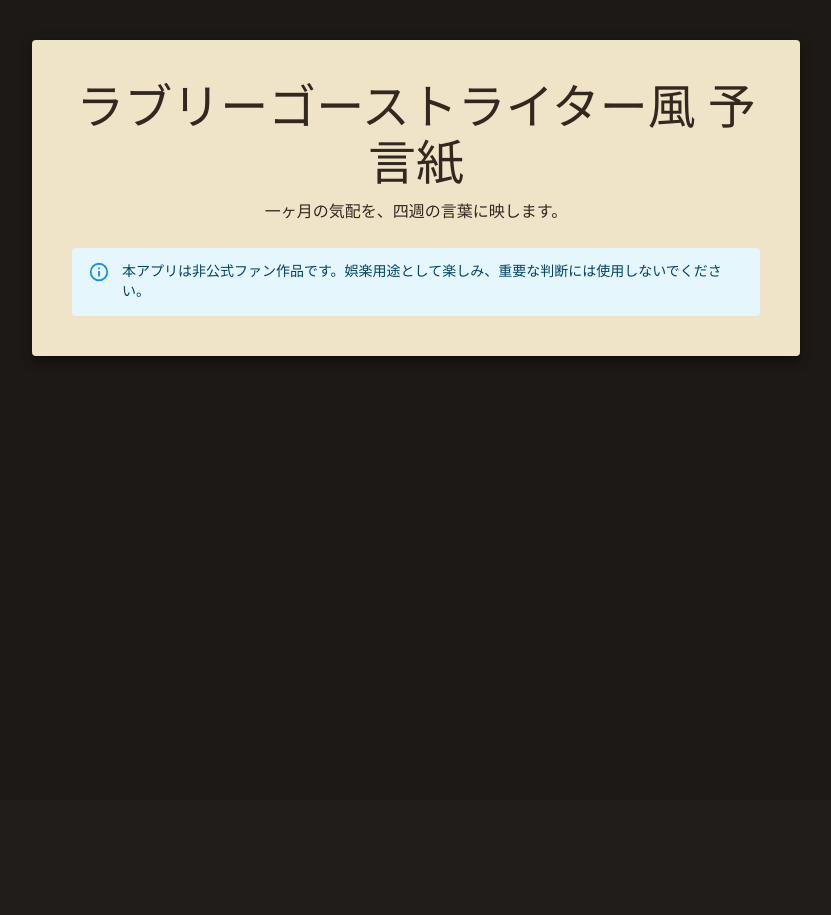
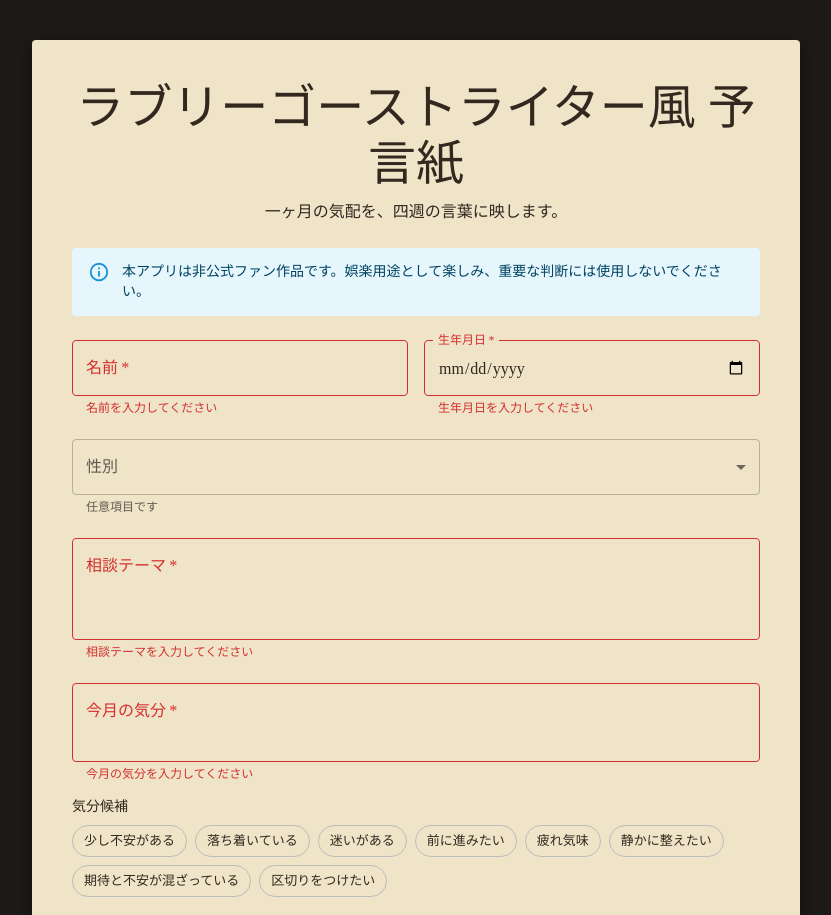
Before and after one commit to Progaku/lovely-ghostwriter, a React (Vite) app: page / in a window 1280 px wide. Shown: the top 915 px of the page, without its empty margins (224-1055 px from the left). Before the commit the page ends 800 px from the top, so only its background shows below. Built offline with nearby package versions, Linux system fonts and the light colour scheme.

Commit message:
✨ 予言入力フォームを作成

```diff
--- a/src/app/App.tsx
+++ b/src/app/App.tsx
@@ -1,7 +1,27 @@
+import { useMemo, useState } from "react";
 import { Alert, CssBaseline, Paper, ThemeProvider, Typography } from "@mui/material";
+import { ProphecyForm, validateInput } from "../features";
+import type { ValidatableProphecyInput } from "../features";
 import { theme } from "./theme";
 
+/** 初期表示時の空フォーム値 */
+const initialInput: ValidatableProphecyInput = {
+  name: "",
+  birthDate: null,
+  gender: undefined,
+  theme: "",
+  mood: "",
+};
+
+/** アプリ全体の画面と入力状態を管理する */
 export function App() {
+  const [input, setInput] = useState<ValidatableProphecyInput>(initialInput);
+  const validation = useMemo(() => validateInput(input), [input]);
+
+  function handleGenerate(): void {
+    return undefined;
+  }
+
   return (
     <ThemeProvider theme={theme}>
       <CssBaseline />
@@ -23,6 +43,14 @@ export function App() {
           <Alert severity="info">
             本アプリは非公式ファン作品です。娯楽用途として楽しみ、重要な判断には使用しないでください。
           </Alert>
+
+          <ProphecyForm
+            value={input}
+            errors={validation.errors}
+            canGenerate={validation.isValid}
+            onChange={setInput}
+            onGenerate={handleGenerate}
+          />
         </Paper>
       </main>
     </ThemeProvider>
--- /dev/null
+++ b/src/features/components/ProphecyForm.tsx
@@ -0,0 +1,208 @@
+import {
+  Button,
+  Chip,
+  FormControl,
+  FormHelperText,
+  InputLabel,
+  MenuItem,
+  Select,
+  TextField,
+  Typography,
+} from "@mui/material";
+import type { SelectChangeEvent } from "@mui/material";
+import { genderOptions, inputMaxLengths, moodSuggestions } from "../constants/input";
+import type { Gender, ValidationErrors } from "../types";
+import type { ValidatableProphecyInput } from "../logic/validation";
+
+/** 予言入力フォームに渡す表示値と操作イベント */
+export type ProphecyFormProps = {
+  /** フォームに表示する入力値 */
+  value: ValidatableProphecyInput;
+  /** フィールドごとのバリデーションエラー */
+  errors: ValidationErrors;
+  /** 生成操作が可能かどうか */
+  canGenerate: boolean;
+  /** 入力値が変更されたときの通知 */
+  onChange: (nextValue: ValidatableProphecyInput) => void;
+  /** 生成ボタンが押されたときの通知 */
+  onGenerate: () => void;
+};
+
+/** 予言生成前に必要なユーザー入力を受け取るフォーム */
+export function ProphecyForm({
+  value,
+  errors,
+  canGenerate,
+  onChange,
+  onGenerate,
+}: ProphecyFormProps) {
+  const birthDateValue = formatDateInputValue(value.birthDate);
+
+  /** 文字列フィールドの変更を親へ伝える */
+  function handleTextChange(fieldName: "name" | "theme" | "mood", nextValue: string): void {
+    onChange({
+      ...value,
+      [fieldName]: nextValue,
+    });
+  }
+
+  /** 生年月日入力の文字列をDateへ変換して親へ伝える */
+  function handleBirthDateChange(nextValue: string): void {
+    onChange({
+      ...value,
+      birthDate: parseDateInputValue(nextValue),
+    });
+  }
+
+  /** 性別選択を任意入力として親へ伝える */
+  function handleGenderChange(event: SelectChangeEvent<string>): void {
+    const nextGender = event.target.value;
+    onChange({
+      ...value,
+      gender: nextGender === "" ? undefined : (nextGender as Gender),
+    });
+  }
+
+  /** 気分候補を自由入力欄へ反映する */
+  function handleMoodSuggestionSelect(nextMood: string): void {
+    onChange({
+      ...value,
+      mood: nextMood,
+    });
+  }
+
+  /** 生成ボタンのクリックを親へ通知する */
+  function handleGenerateClick(): void {
+    if (canGenerate) {
+      onGenerate();
+    }
+  }
+
+  return (
+    <div className="space-y-5">
+      <div className="grid gap-4 sm:grid-cols-2">
+        <TextField
+          label="名前"
+          value={value.name}
+          onChange={(event) => handleTextChange("name", event.target.value)}
+          error={errors.name != null}
+          helperText={errors.name ?? `${inputMaxLengths.name}文字以内で入力してください`}
+          slotProps={{ htmlInput: { maxLength: inputMaxLengths.name } }}
+          required
+          fullWidth
+        />
+
+        <TextField
+          label="生年月日"
+          type="date"
+          value={birthDateValue}
+          onChange={(event) => handleBirthDateChange(event.target.value)}
+          error={errors.birthDate != null}
+          helperText={errors.birthDate ?? "未来日は入力できません"}
+          slotProps={{ inputLabel: { shrink: true } }}
+          required
+          fullWidth
+        />
+      </div>
+
+      <FormControl fullWidth error={errors.gender != null}>
+        <InputLabel id="prophecy-gender-label">性別</InputLabel>
+        <Select
+          labelId="prophecy-gender-label"
+          id="prophecy-gender"
+          label="性別"
+          value={value.gender ?? ""}
+          onChange={handleGenderChange}
+        >
+          <MenuItem value="">未選択</MenuItem>
+          {genderOptions.map((genderOption) => (
+            <MenuItem key={genderOption} value={genderOption}>
+              {genderOption}
+            </MenuItem>
+          ))}
+        </Select>
+        <FormHelperText>{errors.gender ?? "任意項目です"}</FormHelperText>
+      </FormControl>
+
+      <TextField
+        label="相談テーマ"
+        value={value.theme}
+        onChange={(event) => handleTextChange("theme", event.target.value)}
+        error={errors.theme != null}
+        helperText={errors.theme ?? `${inputMaxLengths.theme}文字以内で入力してください`}
+        slotProps={{ htmlInput: { maxLength: inputMaxLengths.theme } }}
+        required
+        fullWidth
+        multiline
+        minRows={3}
+      />
+
+      <div className="space-y-3">
+        <TextField
+          label="今月の気分"
+          value={value.mood}
+          onChange={(event) => handleTextChange("mood", event.target.value)}
+          error={errors.mood != null}
+          helperText={errors.mood ?? `${inputMaxLengths.mood}文字以内で入力してください`}
+          slotProps={{ htmlInput: { maxLength: inputMaxLengths.mood } }}
+          required
+          fullWidth
+          multiline
+          minRows={2}
+        />
+
+        <div className="space-y-2">
+          <Typography component="p" variant="body2">
+            気分候補
+          </Typography>
+          <div className="flex flex-wrap gap-2">
+            {moodSuggestions.map((suggestion) => (
+              <Chip
+                key={suggestion}
+                label={suggestion}
+                onClick={() => handleMoodSuggestionSelect(suggestion)}
+                variant={value.mood === suggestion ? "filled" : "outlined"}
+                color={value.mood === suggestion ? "primary" : "default"}
+              />
+            ))}
+          </div>
+        </div>
+      </div>
+
+      <div className="flex justify-end">
+        <Button
+          type="button"
+          variant="contained"
+          size="large"
+          disabled={!canGenerate}
+          onClick={handleGenerateClick}
+        >
+          予言を生成する
+        </Button>
+      </div>
+    </div>
+  );
+}
+
+/** Dateをdate inputで表示できるYYYY-MM-DDへ変換する */
+function formatDateInputValue(birthDate?: Date | null): string {
+  if (birthDate == null || Number.isNaN(birthDate.getTime())) {
+    return "";
+  }
+
+  const year = birthDate.getFullYear();
+  const month = String(birthDate.getMonth() + 1).padStart(2, "0");
+  const day = String(birthDate.getDate()).padStart(2, "0");
+
+  return `${year}-${month}-${day}`;
+}
+
+/** date inputの値をローカル日付のDateへ変換する */
+function parseDateInputValue(value: string): Date | null {
+  if (value === "") {
+    return null;
+  }
+
+  const [year, month, day] = value.split("-").map(Number);
+  return new Date(year, month - 1, day);
+}
--- a/src/features/index.ts
+++ b/src/features/index.ts
@@ -33,6 +33,8 @@ export type {
 export { genderOptions, inputMaxLengths, moodSuggestions } from "./constants/input";
 export { lineMetaByKey, templateLineCatalog } from "./constants/templateLines";
 export { vocabularyProfiles, vocabularyPromptMeta } from "./constants/vocabulary";
+export { ProphecyForm } from "./components/ProphecyForm";
+export type { ProphecyFormProps } from "./components/ProphecyForm";
 export { createRandom, generateSeed } from "./logic/random";
 export type { Random } from "./logic/random";
 export { buildAiPrompt, buildInterpretationAxis, generateProphecy } from "./logic/generation";
--- a/src/features/logic/validation.ts
+++ b/src/features/logic/validation.ts
@@ -84,6 +84,10 @@ function validateBirthDate(birthDate?: Date | null): string | undefined {
     return "生年月日を入力してください";
   }
 
+  if (Number.isNaN(birthDate.getTime())) {
+    return "正しい日付を入力してください";
+  }
+
   if (birthDate.getTime() >= getTodayInJst().getTime()) {
     return "正しい日付を入力してください";
   }
@@ -93,6 +97,10 @@ function validateBirthDate(birthDate?: Date | null): string | undefined {
 
 /** 性別が許可された選択値かどうかを検証する */
 function validateGender(gender?: string): string | undefined {
+  if (gender == null || gender === "") {
+    return undefined;
+  }
+
   if (!genderOptions.some((genderOption) => genderOption === gender)) {
     return "性別の選択値が正しくありません";
   }
```
Also changed, not shown: 3 other files (tests, documents, lock files or other folders).
